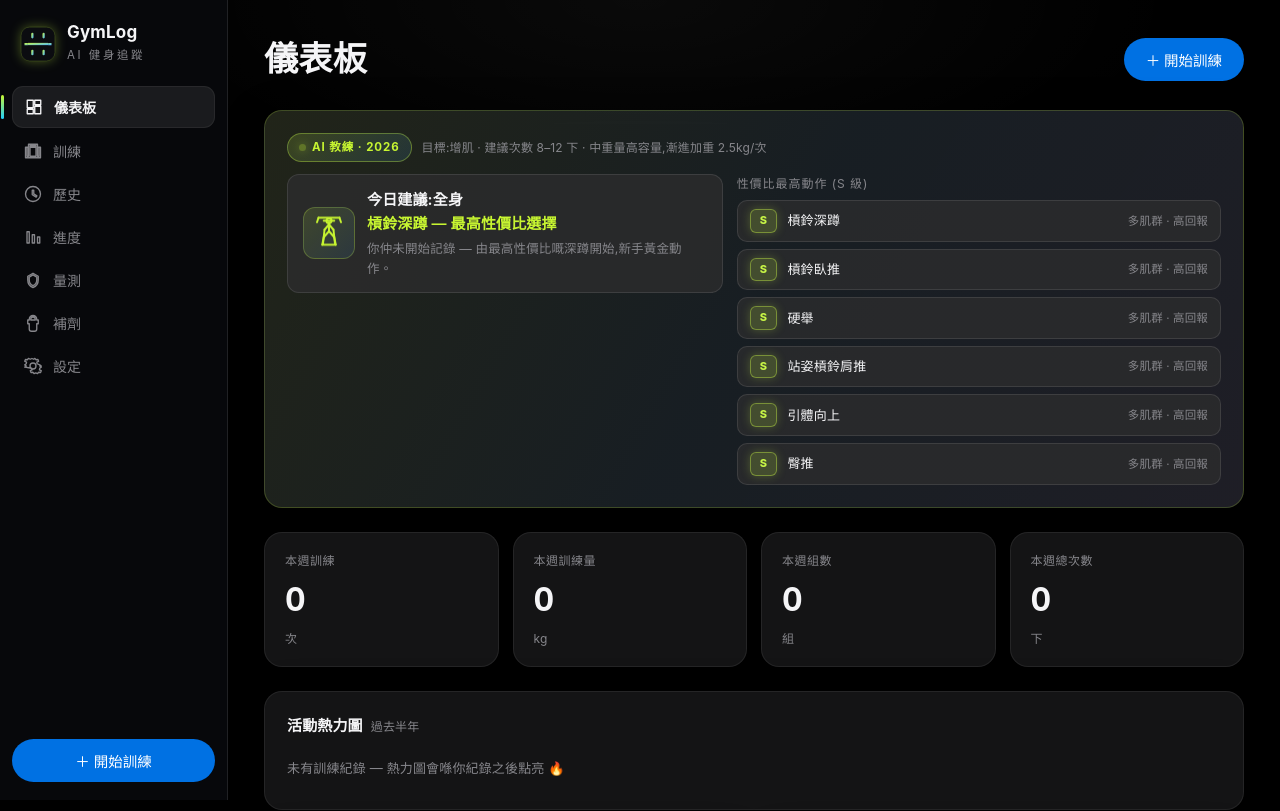
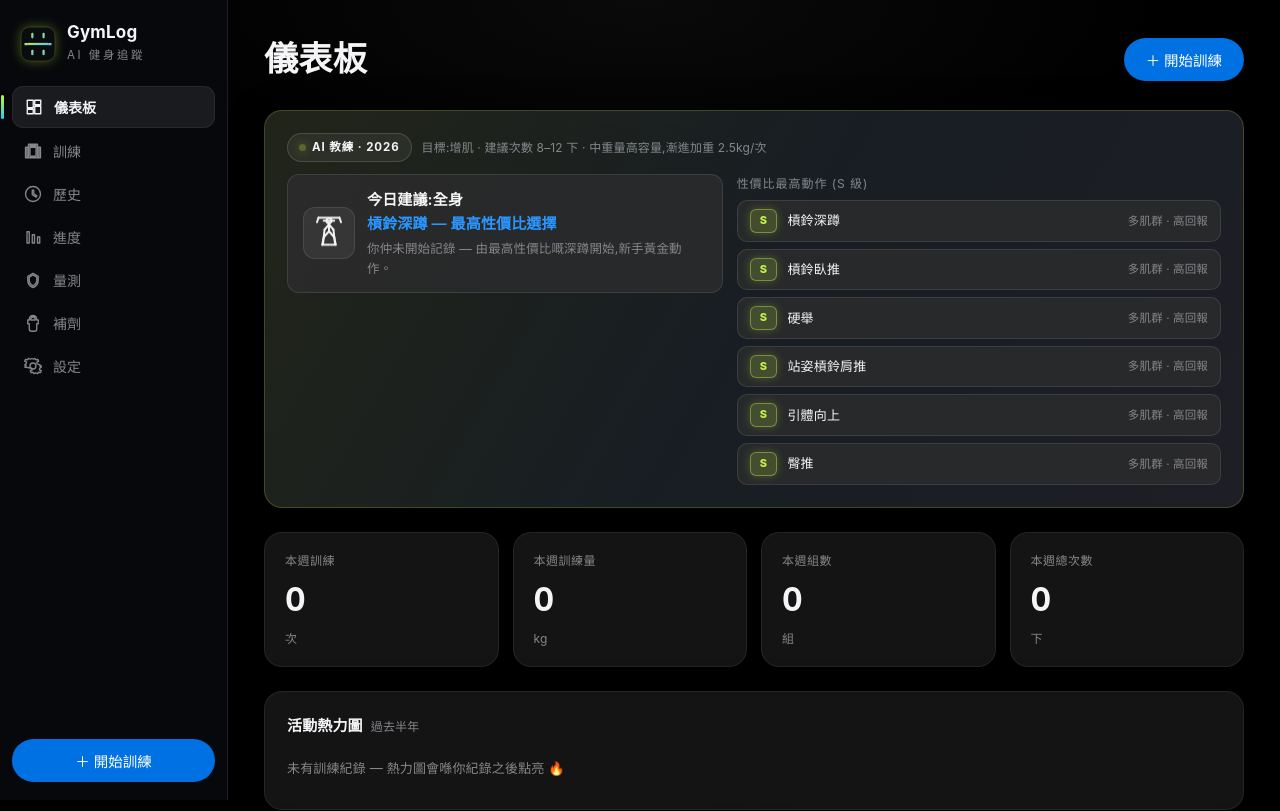
Before and after one commit to wingmak1314/GYM, a React (Vite) app: page / in a window 1280 px wide. Shown: the top 811 px of the page. Built offline with nearby package versions, Linux system fonts and the light colour scheme; a web font is replaced by a local one.

Commit message:
Apple 風格第 2 波: 動作圖示轉白色線條 + 熱力圖/PR 用 Apple 綠 #30d158 + 訓練量柱狀 Apple 藍 + chips 變 Apple segmented 控件 + 中性化 AI badge

```diff
--- a/src/components/Dashboard.jsx
+++ b/src/components/Dashboard.jsx
@@ -115,7 +115,7 @@ function AiCoachCard({ state }) {
           <div className="ai-reco-icon"><ExerciseIcon icon={ex ? ex.id : 'generic'} size="md" /></div>
           <div>
             <b>今日建議:{reco.muscle}</b>
-            <div style={{ color: 'var(--accent)', fontWeight: 600 }}>{ex ? ex.zh : reco.zh} — 最高性價比選擇</div>
+            <div style={{ color: '#2997ff', fontWeight: 600 }}>{ex ? ex.zh : reco.zh} — 最高性價比選擇</div>
             <p>{reco.reason}</p>
           </div>
         </div>
--- a/src/styles.css
+++ b/src/styles.css
@@ -222,9 +222,9 @@ select.inp { appearance: none; background-image: linear-gradient(45deg, transpar
 .ai-head { display: flex; align-items: center; gap: 10px; margin-bottom: 12px; }
 .ai-badge {
   display: inline-flex; align-items: center; gap: 6px;
-  background: linear-gradient(135deg, rgba(199, 245, 70, 0.16), rgba(77, 184, 255, 0.12));
-  border: 1px solid rgba(199, 245, 70, 0.35);
-  color: var(--accent);
+  background: rgba(255, 255, 255, 0.06);
+  border: 1px solid rgba(255, 255, 255, 0.14);
+  color: var(--text);
   font-size: 11.5px; font-weight: 700;
   padding: 4px 11px; border-radius: 20px;
   letter-spacing: 0.08em;
@@ -249,9 +249,9 @@ select.inp { appearance: none; background-image: linear-gradient(45deg, transpar
   width: 52px; height: 52px; flex-shrink: 0;
   display: grid; place-items: center;
   border-radius: 12px;
-  background: linear-gradient(135deg, rgba(199, 245, 70, 0.14), rgba(77, 184, 255, 0.10));
-  border: 1px solid rgba(199, 245, 70, 0.25);
-  color: var(--accent);
+  background: rgba(255, 255, 255, 0.06);
+  border: 1px solid rgba(255, 255, 255, 0.1);
+  color: var(--text);
 }
 .ai-reco b { font-size: 15px; }
 .ai-reco p { color: var(--muted); font-size: 12.5px; margin-top: 3px; }
@@ -286,10 +286,10 @@ select.inp { appearance: none; background-image: linear-gradient(45deg, transpar
 .hm-week { display: flex; flex-direction: column; gap: 3px; }
 .hm-cell { width: 10px; height: 10px; border-radius: 2.5px; background: var(--panel2); border: 1px solid var(--border); transition: transform .12s; }
 .hm-cell:hover { transform: scale(1.4); }
-.hm-cell.l1 { background: rgba(199, 245, 70, 0.25); border-color: transparent; }
-.hm-cell.l2 { background: rgba(199, 245, 70, 0.45); border-color: transparent; }
-.hm-cell.l3 { background: rgba(199, 245, 70, 0.7); border-color: transparent; }
-.hm-cell.l4 { background: var(--accent); border-color: transparent; }
+.hm-cell.l1 { background: rgba(48, 209, 88, 0.22); border-color: transparent; }
+.hm-cell.l2 { background: rgba(48, 209, 88, 0.42); border-color: transparent; }
+.hm-cell.l3 { background: rgba(48, 209, 88, 0.68); border-color: transparent; }
+.hm-cell.l4 { background: #30d158; border-color: transparent; }
 .hm-cell.future { opacity: 0.25; }
 
 /* ── bar chart ── */
@@ -298,7 +298,7 @@ select.inp { appearance: none; background-image: linear-gradient(45deg, transpar
 .bar-track { flex: 1; width: 100%; display: flex; align-items: flex-end; justify-content: center; }
 .bar {
   width: 60%; max-width: 26px;
-  background: linear-gradient(180deg, var(--accent), rgba(199, 245, 70, 0.35));
+  background: linear-gradient(180deg, #2997ff, rgba(0, 113, 227, 0.4));
   border-radius: 5px 5px 0 0;
   min-height: 3px;
   animation: barGrow .6s ease backwards;
@@ -332,7 +332,7 @@ select.inp { appearance: none; background-image: linear-gradient(45deg, transpar
 /* ── 動作圖示 ── */
 .ex-icon {
   display: block;
-  color: var(--accent);
+  color: #f5f5f7;
   flex-shrink: 0;
 }
 .ex-icon.sm { width: 26px; height: 26px; }
@@ -368,7 +368,7 @@ select.inp { appearance: none; background-image: linear-gradient(45deg, transpar
   transition: all .15s;
 }
 .chip:hover { border-color: var(--border-hi); color: var(--text); }
-.chip.on { background: rgba(199, 245, 70, 0.14); color: var(--accent); border-color: rgba(199, 245, 70, 0.4); box-shadow: 0 0 8px rgba(199, 245, 70, 0.15); }
+.chip.on { background: #f5f5f7; color: #1d1d1f; border-color: #f5f5f7; font-weight: 600; box-shadow: none; }
 .lib-list { overflow-y: auto; max-height: 44vh; display: flex; flex-direction: column; gap: 4px; padding-right: 2px; }
 .lib-item {
   background: none; border: 1px solid transparent; color: var(--text); text-align: left;
@@ -412,8 +412,8 @@ select.inp { appearance: none; background-image: linear-gradient(45deg, transpar
   width: 46px; height: 46px; flex-shrink: 0;
   display: grid; place-items: center;
   border-radius: 12px;
-  background: linear-gradient(135deg, rgba(199, 245, 70, 0.10), rgba(77, 184, 255, 0.07));
-  border: 1px solid rgba(199, 245, 70, 0.18);
+  background: rgba(255, 255, 255, 0.06);
+  border: 1px solid rgba(255, 255, 255, 0.08);
 }
 .ex-name { font-size: 15px; }
 .ex-tags { display: flex; gap: 6px; margin-top: 4px; flex-wrap: wrap; }
@@ -422,9 +422,9 @@ select.inp { appearance: none; background-image: linear-gradient(45deg, transpar
 .set-num { width: 20px; color: var(--muted); font-size: 12px; text-align: center; }
 .times { color: var(--muted); }
 .suggest-hint {
-  font-size: 11.5px; color: var(--accent2);
-  background: rgba(77, 184, 255, 0.09);
-  border: 1px dashed rgba(77, 184, 255, 0.35);
+  font-size: 12px; color: #2997ff;
+  background: rgba(0, 113, 227, 0.07);
+  border: 1px dashed rgba(0, 113, 227, 0.35);
   border-radius: 8px; padding: 4px 10px;
   animation: hintIn .3s ease;
 }
@@ -433,7 +433,7 @@ select.inp { appearance: none; background-image: linear-gradient(45deg, transpar
   font-size: 11px; font-weight: 700; padding: 2px 8px; border-radius: 20px;
   animation: pop .25s ease;
 }
-.pr-tag.weight { background: var(--accent); color: var(--accent-ink); box-shadow: 0 0 10px rgba(199, 245, 70, 0.4); }
+.pr-tag.weight { background: #30d158; color: #04260f; box-shadow: none; }
 .pr-tag.e1rm { background: var(--blue); color: #04121f; }
 .pr-tag.volume { background: rgba(255, 159, 67, 0.9); color: #1c0e00; }
 @keyframes pop { 0% { transform: scale(0.6); } 100% { transform: scale(1); } }
@@ -444,7 +444,7 @@ select.inp { appearance: none; background-image: linear-gradient(45deg, transpar
   border-radius: var(--radius); padding: 12px 16px; color: var(--muted);
   backdrop-filter: blur(14px);
 }
-.workout-summary b { color: var(--accent); font-size: 16px; margin-left: 4px; }
+.workout-summary b { color: var(--text); font-size: 17px; font-weight: 650; margin-left: 4px; }
 
 /* ── 計劃庫 ── */
 .plan-grid { display: grid; grid-template-columns: repeat(auto-fill, minmax(230px, 1fr)); gap: 12px; }
@@ -683,11 +683,11 @@ select.inp { appearance: none; background-image: linear-gradient(45deg, transpar
   backdrop-filter: blur(14px);
   display: flex; flex-direction: column; gap: 8px;
 }
-.rest-timer.running { border-color: rgba(199, 245, 70, 0.45); box-shadow: 0 0 18px rgba(199, 245, 70, 0.12); }
+.rest-timer.running { border-color: rgba(0, 113, 227, 0.5); box-shadow: 0 4px 24px rgba(0, 113, 227, 0.15); }
 .rest-timer.done { border-color: rgba(77, 184, 255, 0.5); }
 .rest-info { display: flex; justify-content: space-between; align-items: center; }
 .rest-label { color: var(--muted); font-size: 13px; }
-.rest-time { font-size: 30px; font-weight: 800; font-variant-numeric: tabular-nums; color: var(--accent); text-shadow: 0 0 14px rgba(199, 245, 70, 0.4); }
+.rest-time { font-size: 34px; font-weight: 650; font-variant-numeric: tabular-nums; color: var(--text); text-shadow: none; }
 .rest-bar { height: 6px; background: var(--panel2); border-radius: 4px; overflow: hidden; }
 .rest-bar-fill { height: 100%; background: linear-gradient(90deg, var(--accent), var(--accent2)); border-radius: 4px; transition: width 1s linear; }
 .rest-presets { display: flex; gap: 6px; flex-wrap: wrap; }
@@ -696,8 +696,8 @@ select.inp { appearance: none; background-image: linear-gradient(45deg, transpar
   border-radius: 8px; padding: 5px 12px; font-size: 12.5px; cursor: pointer; font-family: inherit;
   transition: all .15s;
 }
-.rest-chip.on { color: var(--accent); border-color: rgba(199, 245, 70, 0.45); background: rgba(199, 245, 70, 0.1); }
-.rest-chip.go { color: var(--accent); font-weight: 700; }
+.rest-chip.on { color: #2997ff; border-color: rgba(0, 113, 227, 0.45); background: rgba(0, 113, 227, 0.1); }
+.rest-chip.go { color: #2997ff; font-weight: 700; }
 
 /* 動作提示 */
 .cues-toggle {
```
